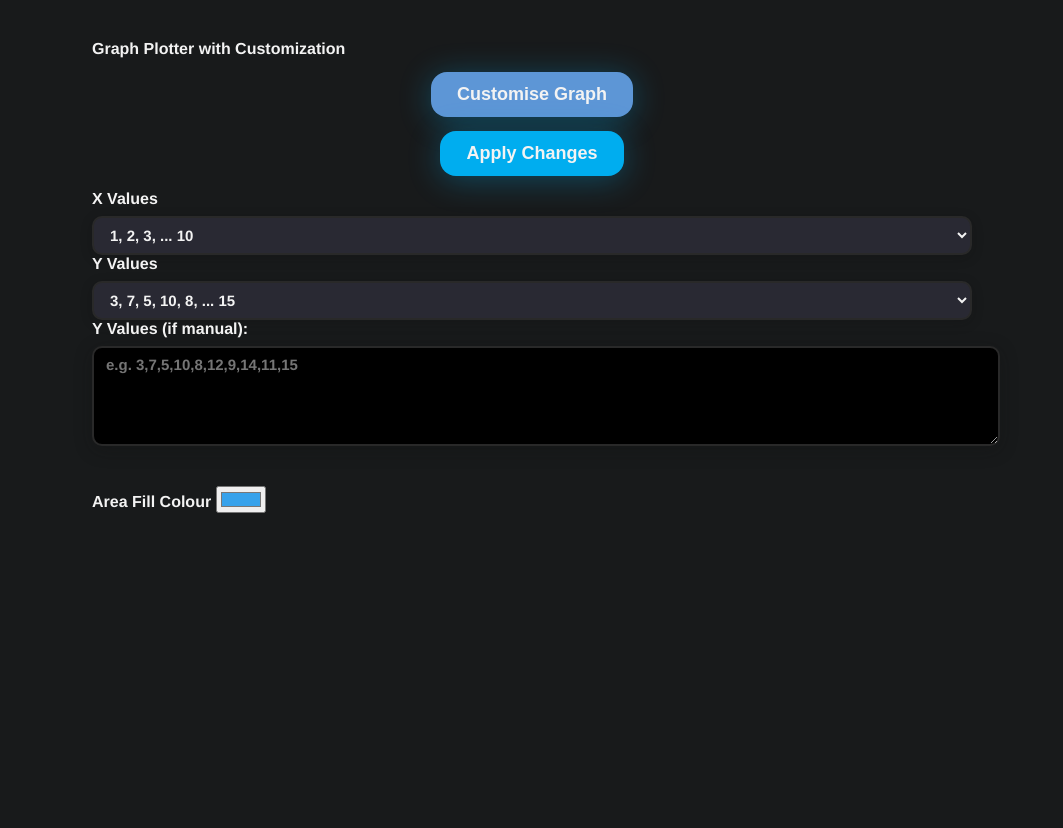
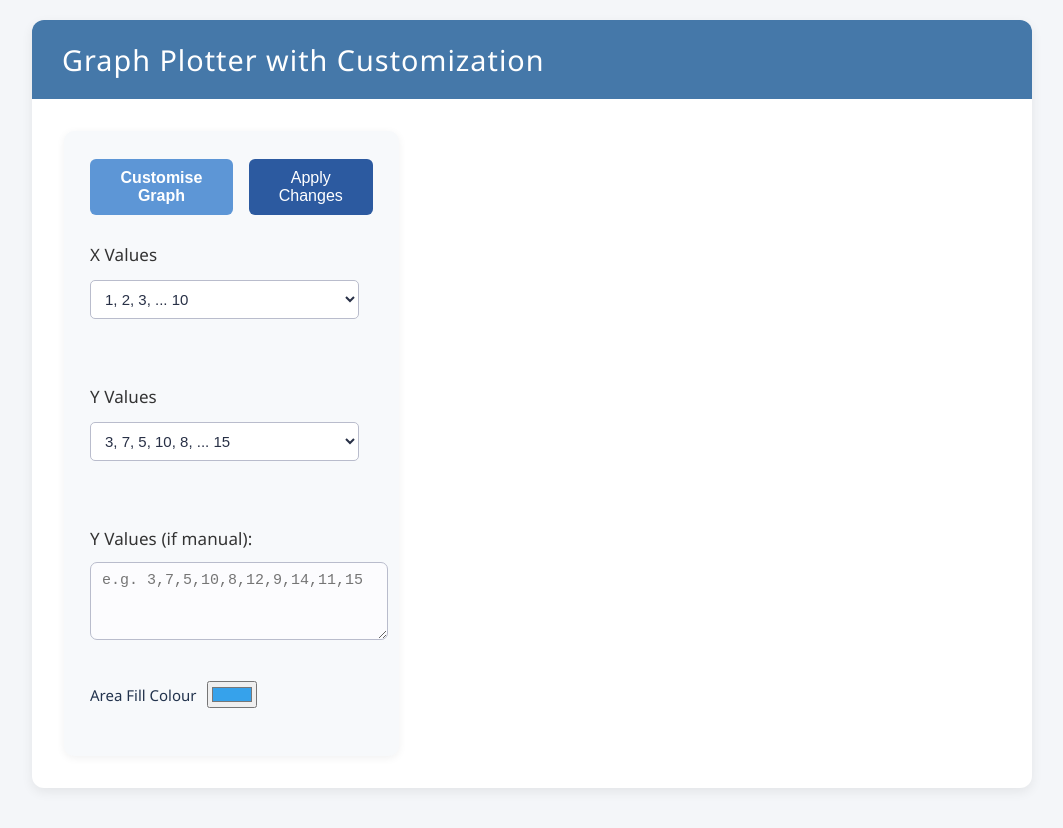
Before and after one commit to uncatfull/ProPlotter, a plain HTML site: page index.html in a window 1280 px wide. Shown: the whole page, without its empty margins (108-1171 px from the left). Drawn offline with nearby package versions, Linux system fonts and the light colour scheme.

Commit message:
Update styles.css

```diff
--- a/styles.css
+++ b/styles.css
@@ -1,149 +1,124 @@
-:root {
-  --background: #181a1b;
-  --card-bg: #232329;
-  --accent: #00ADEF;
-  --font: 'Helvetica Neue', Helvetica, Arial, sans-serif;
-  --text: #F3F3F3;
-  --input-bg: #000;
-  --input-border: #292929;
-  --section-border: #333333;
-}
-
 body {
-  background: var(--background);
-  font-family: var(--font);
-  color: var(--text);
+  font-family: 'Segoe UI', sans-serif;
+  background-color: #f4f6f9;
   margin: 0;
-  min-height: 100vh;
-  padding: 20px 0;
-  font-weight: bold;
-}
-
-.container {
-  max-width: 880px;
-  margin: 0 auto;
   padding: 20px;
-}
-
-/* Section Styling */
-.section {
-  background: var(--card-bg);
-  border: 1px solid var(--section-border);
-  border-radius: 16px;
-  padding: 24px;
-  margin-bottom: 28px;
-  box-shadow: 0 4px 16px rgba(0,0,0,0.13);
-}
-
-.section h2, header h1 {
-  text-align: center;
-  margin-bottom: 22px;
-  color: var(--accent);
-  font-weight: bold;
-}
-
-/* Header */
-header h1 {
-  font-size: 2em;
-  margin: 0 0 12px 0;
-}
-
-/* Input Pair - Side by Side */
-.input-pair {
-  display: flex;
-  gap: 20px;
-  margin-bottom: 20px;
-  justify-content: center;
-  flex-wrap: wrap;
-}
-
-.input-group {
-  flex: 1;
-  min-width: 280px;
-}
-
-input[type="text"], textarea, select {
-  font-family: var(--font);
-  font-weight: bold;
-  padding: 8px 12px;
-  margin-top: 8px;
-  border-radius: 10px;
-  border: 2px solid var(--input-border);
-  background: #292933;
-  color: var(--text);
-  font-size: 15px;
-  width: 100%;
-  box-shadow: 0 3px 12px #10101036;
-  transition: background .2s, box-shadow .25s;
-  outline: none;
-}
-
-textarea {
-  background: var(--input-bg);
-  box-shadow: 0 4px 18px #1010104c;
-  resize: vertical;
-  height: 80px;
-}
-
-textarea:focus, input:focus, select:focus {
-  box-shadow: 0 0 16px var(--accent);
-  background: #22222b;
-}
-
-input[type="file"] {
-  margin-top: 7px;
-}
-
-.bouncy-btn, button {
-  background: var(--accent);
-  color: var(--text);
-  border: none;
-  border-radius: 16px;
-  padding: 12px 26px;
-  font-size: 18px;
-  font-weight: bold;
-  cursor: pointer;
-  margin: 14px auto;
-  display: block;
-  box-shadow: 0 4px 32px #00adef52;
-  transition: transform .15s, background .2s;
-}
-
-.bouncy-btn:active {
-  transform: scale(0.93) translateY(7px);
-  background: #128faf;
-}
-
-/* Customize Grid - 3 per line */
-.customize-grid {
-  display: grid;
-  grid-template-columns: repeat(3, 1fr);
-  gap: 16px 28px;
-  margin-top: 20px;
-}
-
-.customize label {
   display: flex;
   flex-direction: column;
-  font-weight: bold;
+  align-items: center;
+}
+.container {
+  width: 95%;
+  max-width: 1000px;
+  background: white;
+  border-radius: 12px;
+  box-shadow: 0 4px 12px rgba(0, 0, 0, 0.07);
+  overflow: hidden;
+}
+header {
+  background: #4578a9;
+  color: white;
+  padding: 20px 20px 20px 30px;
+  text-align: left;
+  font-size: 1.8em;
+  font-weight: 500;
+  letter-spacing: 1px;
+}
+.flex-row {
+  display: flex;
+  flex-direction: row;
+  align-items: flex-start;
+  padding: 32px;
+  gap: 36px;
+}
+.customization-panel {
+  background: #f7f9fb;
+  border-radius: 10px;
+  box-shadow: 0 2px 8px rgba(0,0,0,0.06);
+  padding: 28px 26px 20px 26px;
+  min-width: 270px;
+  max-width: 380px;
+  flex: 1;
+}
+.custom-btn-row {
+  display: flex;
+  flex-direction: row;
+  align-items: center;
+  gap: 16px;
+  margin-bottom: 28px;
+}
+button {
+  background: #2c5aa0;
+  color: white;
+  border: none;
+  padding: 10px 20px;
+  font-size: 16px;
+  border-radius: 6px;
+  cursor: pointer;
+  transition: background 0.22s;
+}
+button:hover {
+  background: #1d4075;
+}
+.form-group {
+  margin-bottom: 34px;
+}
+.form-label {
+  display: block;
+  margin-bottom: 12px;
+  font-size: 17px;
+  font-weight: 500;
+  color: #333;
+  letter-spacing: 0.1px;
+}
+.custom-select {
+  width: 95%;
+  padding: 9px 10px;
   font-size: 15px;
+  border-radius: 5px;
+  border: 1px solid #b9bccc;
+  background: #fff;
+  color: #283046;
+  margin-bottom: 32px !important;
+  margin-top: 2px;
 }
-
-.customize input, .customize select {
-  margin-top: 7px;
+.custom-textarea {
+  width: 97%;
+  min-height: 58px;
+  max-height: 180px;
+  border: 1px solid #b9bccc;
+  border-radius: 7px;
+  padding: 9px 11px;
+  font-size: 15px;
+  resize: vertical;
+  background: #fcfcfe;
 }
-
-/* Preview Section */
-.preview {
-  margin: 20px auto;
-  background: #1f2025;
-  padding: 20px;
-  border-radius: 12px;
-  min-height: 340px;
-  width: 100%;
-  max-width: 600px;
+.color-group {
+  display: flex;
+  align-items: center;
+  gap: 10px;
+  margin-bottom: 28px;
+}
+.color-label {
+  font-weight: 500;
+  font-size: 15px;
+  color: #22334D;
+}
+.graph-panel {
+  flex: 2;
+  min-width: 350px;
   display: flex;
   align-items: center;
   justify-content: center;
-  border: 1px solid #333;
+  padding-top: 10px;
+  padding-bottom: 10px;
 }
+@media (max-width: 900px) {
+  .flex-row {
+    flex-direction: column;
+    gap: 32px;
+  }
+  .graph-panel {
+    min-width: 80vw;
+  }
+}
```
